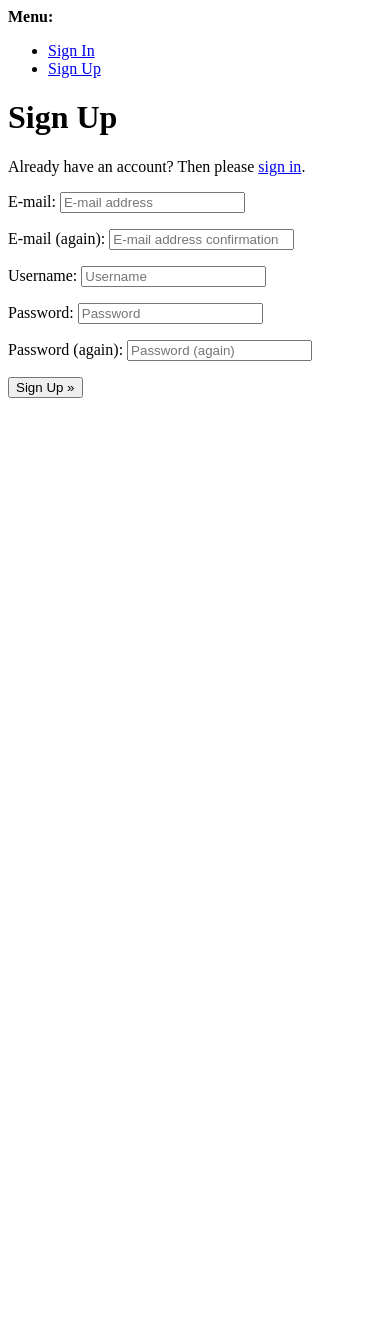
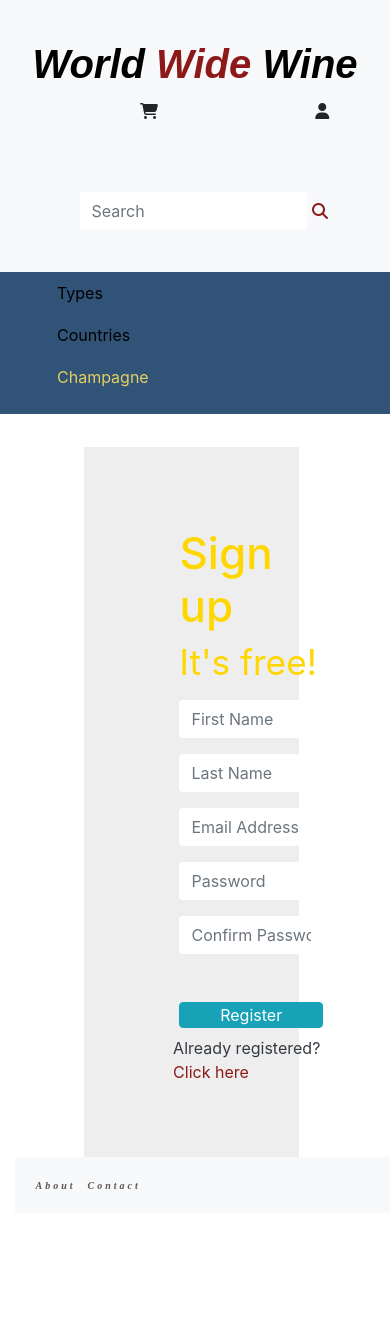
Before and after one commit to Code-Institute-Submissions/GiovanniSalvi-World_Wide_Wine_JulyResub, a Django app: page /accounts/signup/ in a window 390 px wide. Shown: the top 1333 px of the page. Before the commit the page ends 398 px from the top, so only its background shows below. Run offline with Django 3.2, Linux system fonts and the light colour scheme; lists and menus that the app fills with data are empty; parts of the project's set-up code (start-up, migrations or seed data) failed here and were passed over; some libraries are stand-ins or nearby versions.

Commit message:
sign-in/sign-up forms added

```diff
--- a/static/css/base.css
+++ b/static/css/base.css
@@ -94,7 +113,8 @@ body{
     text-decoration: none;
 }
 .about{
-    height: 6em;
+    height: 7em;
+    width:100vw;
 }
 .navbar-collapse{
      justify-content: center;
@@ -146,10 +166,12 @@ li{
     transition: 0.2s;
 }
 .panel-title{
-    color:gold;
+    color: gold;
+    margin-bottom: 10%;
+    font-size: 2.75rem;
 }
 .panel{
-    margin: 4em 2em;
+    margin: 4em 4em 4em 4em;
     padding: 1em;
     width: 45vw;
 }
--- a/static/js/script.js
+++ b/static/js/script.js
@@ -1,8 +1,8 @@
-//$('.nav-link').on('click', function () {
-    //if(!$(this).siblings('.nav-link').hasClass('collapsed')) {
-       //$(this).siblings('.nav-link').click();
-       //}
-    //});
+$('.nav-link').on('click', function () {
+    if(!$(this).siblings('.nav-link').hasClass('collapsed')) {
+       $(this).siblings('.nav-link').click();
+       }
+    });
 //function list(event, listName) {
     //var i, text_list, btn;
     //text_list = document.getElementsByClassName("text_list");
--- a/templates/allauth/account/signup.html
+++ b/templates/allauth/account/signup.html
@@ -1,21 +1,65 @@
-{% extends "account/base.html" %}
+{% extends "base.html" %}
 
-{% load i18n %}
+{% load static %}
 
-{% block head_title %}{% trans "Signup" %}{% endblock %}
+{% block head_title %}
+{% endblock %}
 
 {% block content %}
-<h1>{% trans "Sign Up" %}</h1>
 
-<p>{% blocktrans %}Already have an account? Then please <a href="{{ login_url }}">sign in</a>.{% endblocktrans %}</p>
 
-<form class="signup" id="signup_form" method="post" action="{% url 'account_signup' %}">
-  {% csrf_token %}
-  {{ form.as_p }}
-  {% if redirect_field_value %}
-  <input type="hidden" name="{{ redirect_field_name }}" value="{{ redirect_field_value }}" />
-  {% endif %}
-  <button type="submit">{% trans "Sign Up" %} &raquo;</button>
-</form>
+
+
+ <div class="container-fluid">
+        <div class="row" style="background-color: #d3d3d361;
+    margin: 10% 16.5%;
+    width: 65%;">
+        <div class="col-xs-12 col-sm-8 col-md-4 col-sm-offset-2 col-md-offset-4">
+        	<div class="panel panel-default">
+        		<div class="panel-heading">
+			    		<h3 class="panel-title">Sign up<small><br>It's free!</small></h3>
+			 			</div>
+			 			<div class="panel-body">
+			    		<form role="form">
+			    			<div class="row">
+			    				<div class="col-xs-6 col-sm-6 col-md-6">
+			    					<div class="form-group">
+			                <input type="text" name="first_name" id="first_name" class="form-control input-sm" placeholder="First Name">
+			    					</div>
+			    				</div>
+			    				<div class="col-xs-6 col-sm-6 col-md-6">
+			    					<div class="form-group">
+			    						<input type="text" name="last_name" id="last_name" class="form-control input-sm" placeholder="Last Name">
+			    					</div>
+			    				</div>
+			    			</div>
+
+			    			<div class="form-group">
+			    				<input type="email" name="email" id="email" class="form-control input-sm" placeholder="Email Address">
+			    			</div>
+
+			    			<div class="row">
+			    				<div class="col-xs-6 col-sm-6 col-md-6">
+			    					<div class="form-group">
+			    						<input type="password" name="password" id="password" class="form-control input-sm" placeholder="Password">
+			    					</div>
+			    				</div>
+			    				<div class="col-xs-6 col-sm-6 col-md-6">
+			    					<div class="form-group">
+			    						<input type="password" name="password_confirmation" id="password_confirmation" class="form-control input-sm" placeholder="Confirm Password">
+			    					</div>
+			    				</div>
+			    			</div>
+
+			    			<input type="submit" value="Register" class="btn btn-info btn-block" style="margin-top:2em">
+                            <div class="row">
+                                <p class="text-dark" style="
+                                margin-left: 5%;margin-top: 5%;">Already registered?<a style="color:rgb(141, 25, 25);text-decoration: none;" href="{% url 'account_login' %}"> Click here</a></p>
+                            </div>
+			    		</form>
+			    	</div>
+	    		</div>
+    		</div>
+    	</div>
 
 {% endblock %}
--- a/templates/base.html
+++ b/templates/base.html
@@ -29,7 +29,7 @@
     {% block extra_js %}
     {% endblock %}
 
-    {% block page_header %}
+
 
 
 
@@ -47,7 +47,7 @@
                     <ul style="outline: none!important;" class="icon menu-icon dropdown">
                         <button class="btn account" type="button" data-toggle="dropdown" id="dropdownMenu1" aria-haspopup="true" aria-expanded="false"><a class=" btn btn-md rounded-0"><span class="myAccount">MyAccount</span><i class="fa fa-user" aria-hidden="true"></i></a></button>
                         <div class="dropdown-menu"     aria-labelledby="dropdownMenu1">
-                             <li><a href="#" class="dropdown-item">Register</a></li>
+                             <li><a href="{% url 'account_signup' %}" class="dropdown-item">Register</a></li>
                              <li><a href="{% url 'account_login' %}" class="dropdown-item">Login</a></li>
                         </div>
                     </ul>
@@ -103,7 +103,7 @@
     </nav>
     </div>
 </div>
- {% endblock %}
+
 
  {% block content %}
 
```
Also changed, not shown: other parts of static/css/base.css (+23 -4 lines), templates/allauth/account/login.html (+30 -36 lines).
